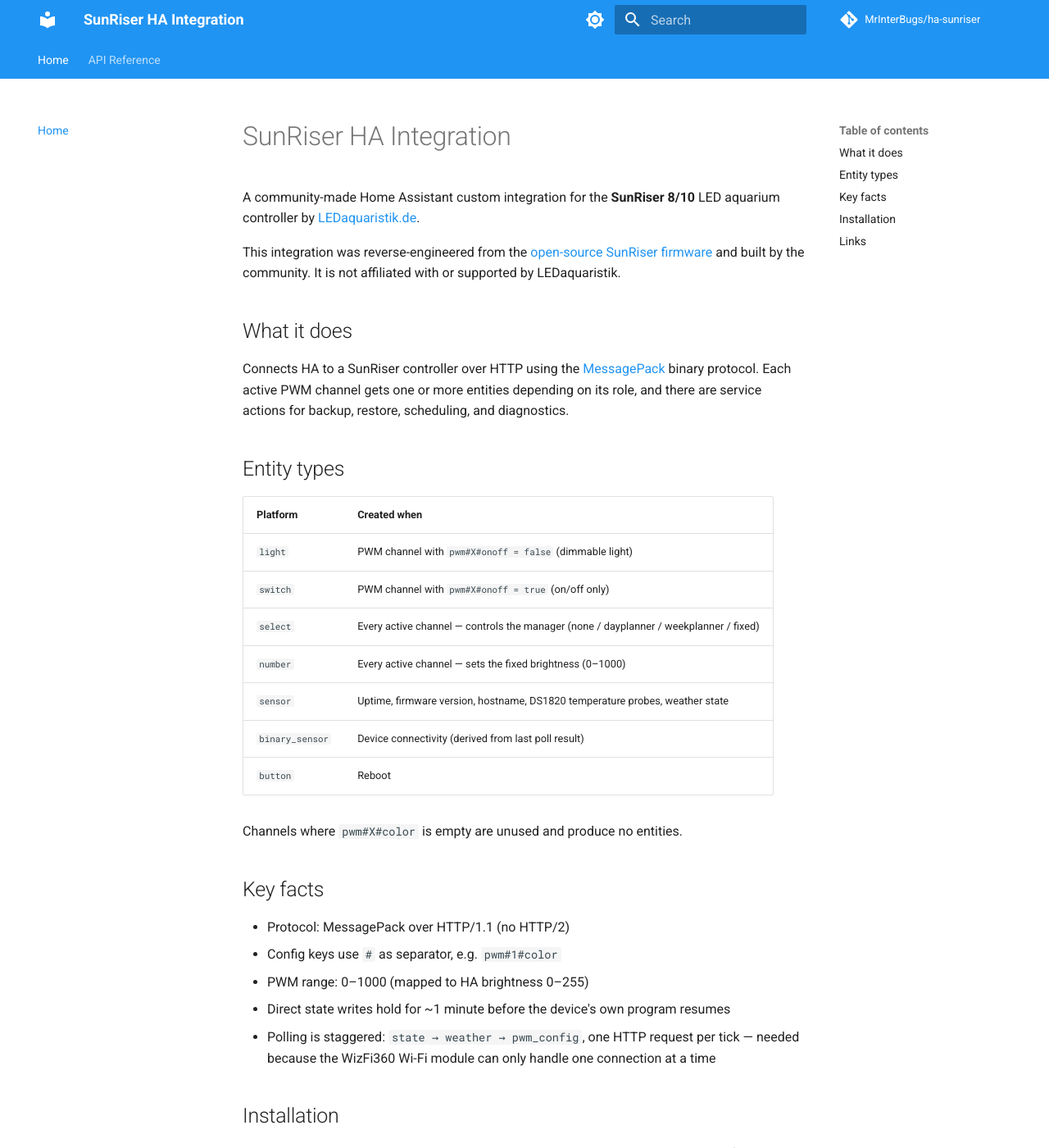
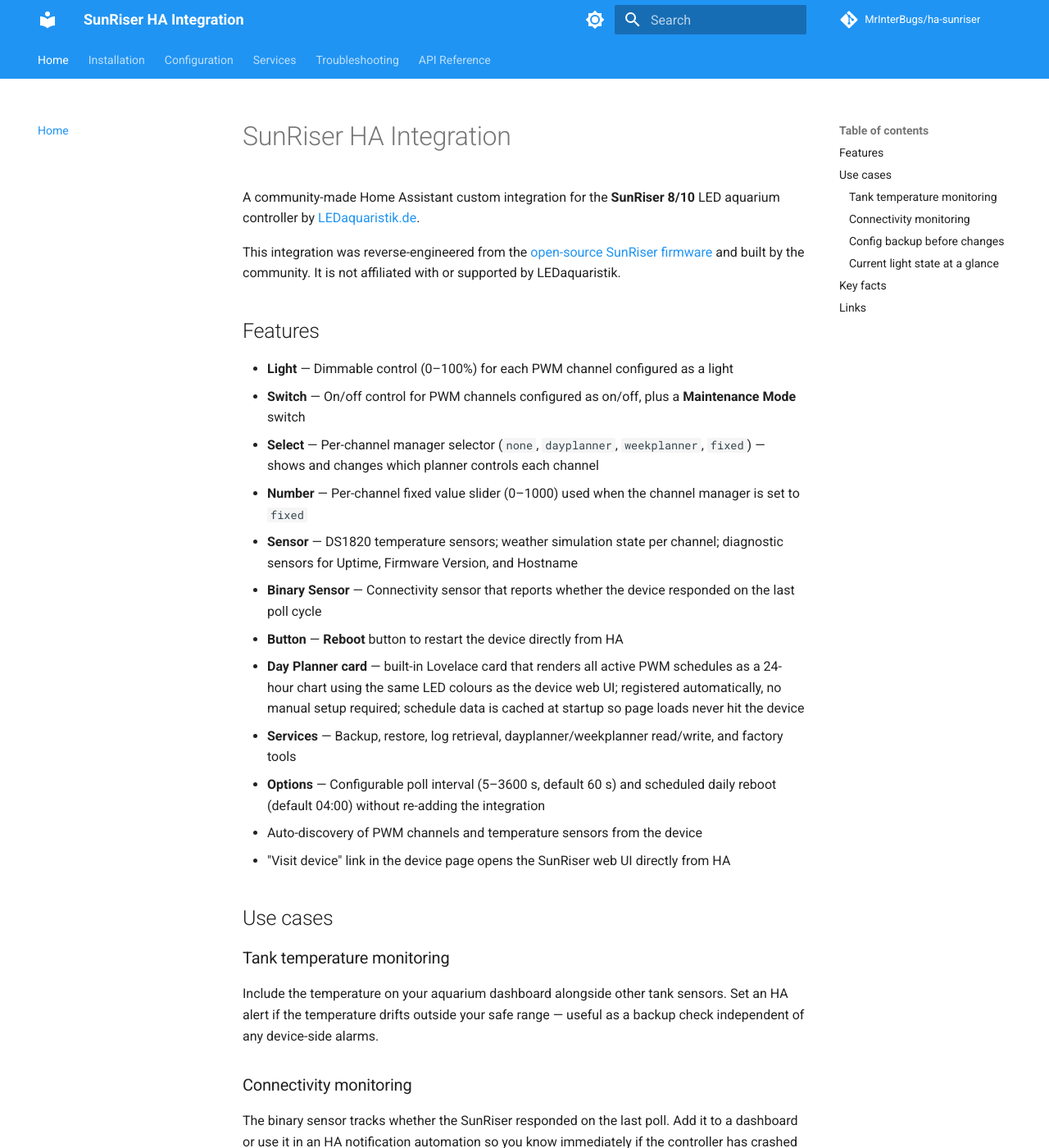
Before and after one commit to MrInterBugs/ha-sunriser, an MkDocs documentation site: the page built from docs/index.md, in a window 1280 px wide and 1400 px high. Shown: the whole window at 82% size. Built offline with MkDocs 1.6.1 and Material for MkDocs 9.7.7, drawn with Linux system fonts in a browser that asks for light colours; comment, search, counter and statistics services are not loaded; some of the changed text lies outside the part shown.

Commit message:
migrate README content to mkdocs site

```diff
--- /dev/null
+++ b/docs/configuration.md
@@ -0,0 +1,38 @@
+# Configuration
+
+## Initial setup parameters
+
+| Parameter | Description | Default |
+|-----------|-------------|---------|
+| Host | IP address or hostname of the SunRiser device | — |
+| Port | HTTP port the device listens on | `80` |
+
+## Options
+
+After setup, go to **Settings → Devices & Services → SunRiser → Configure** to adjust:
+
+| Option | Description | Range / Format | Default |
+|--------|-------------|----------------|---------|
+| Poll interval | How often HA fetches the device state | 5–3600 s | 60 s |
+| Scheduled daily reboot | Automatically reboot the controller once a day to prevent firmware instability | on / off | on |
+| Scheduled reboot time | Time of day to reboot (24-hour format) | HH:MM | 04:00 |
+
+Changing any option reloads the integration automatically — no restart required.
+
+## How polling works
+
+Polling is staggered: one HTTP request per tick, cycling through `state → weather → pwm_config`. This is required because the SunRiser's WizFi360 Wi-Fi module can only handle one connection at a time. PWM config is re-read every ~4 hours; new temperature sensors are picked up automatically on the next poll with no reload required.
+
+## Entity types
+
+| Platform | Created when |
+|---|---|
+| `light` | PWM channel with `pwm#X#onoff = false` (dimmable) |
+| `switch` | PWM channel with `pwm#X#onoff = true` (on/off only), plus Maintenance Mode |
+| `select` | Every active channel — controls the manager (`none` / `dayplanner` / `weekplanner` / `fixed`) |
+| `number` | Every active channel — sets the fixed brightness (0–1000) |
+| `sensor` | Uptime, firmware version, hostname, DS1820 temperature probes, weather state per channel |
+| `binary_sensor` | Device connectivity (derived from last poll result) |
+| `button` | Reboot |
+
+Channels where `pwm#X#color` is empty are unused and produce no entities. To activate a channel, log into the SunRiser web UI and assign a colour to it — the integration will pick it up automatically on the next poll.
--- a/docs/index.md
+++ b/docs/index.md
@@ -4,23 +4,38 @@
 
 This integration was reverse-engineered from the [open-source SunRiser firmware](https://github.com/LEDaquaristik/sunriser) and built by the community. It is not affiliated with or supported by LEDaquaristik.
 
-## What it does
+## Features
 
-Connects HA to a SunRiser controller over HTTP using the [MessagePack](https://msgpack.org/) binary protocol. Each active PWM channel gets one or more entities depending on its role, and there are service actions for backup, restore, scheduling, and diagnostics.
+- **Light** — Dimmable control (0–100%) for each PWM channel configured as a light
+- **Switch** — On/off control for PWM channels configured as on/off, plus a **Maintenance Mode** switch
+- **Select** — Per-channel manager selector (`none`, `dayplanner`, `weekplanner`, `fixed`) — shows and changes which planner controls each channel
+- **Number** — Per-channel fixed value slider (0–1000) used when the channel manager is set to `fixed`
+- **Sensor** — DS1820 temperature sensors; weather simulation state per channel; diagnostic sensors for Uptime, Firmware Version, and Hostname
+- **Binary Sensor** — Connectivity sensor that reports whether the device responded on the last poll cycle
+- **Button** — **Reboot** button to restart the device directly from HA
+- **Day Planner card** — built-in Lovelace card that renders all active PWM schedules as a 24-hour chart using the same LED colours as the device web UI; registered automatically, no manual setup required; schedule data is cached at startup so page loads never hit the device
+- **Services** — Backup, restore, log retrieval, dayplanner/weekplanner read/write, and factory tools
+- **Options** — Configurable poll interval (5–3600 s, default 60 s) and scheduled daily reboot (default 04:00) without re-adding the integration
+- Auto-discovery of PWM channels and temperature sensors from the device
+- "Visit device" link in the device page opens the SunRiser web UI directly from HA
 
-## Entity types
+## Use cases
 
-| Platform | Created when |
-|---|---|
-| `light` | PWM channel with `pwm#X#onoff = false` (dimmable light) |
-| `switch` | PWM channel with `pwm#X#onoff = true` (on/off only) |
-| `select` | Every active channel — controls the manager (none / dayplanner / weekplanner / fixed) |
-| `number` | Every active channel — sets the fixed brightness (0–1000) |
-| `sensor` | Uptime, firmware version, hostname, DS1820 temperature probes, weather state |
-| `binary_sensor` | Device connectivity (derived from last poll result) |
-| `button` | Reboot |
+### Tank temperature monitoring
 
-Channels where `pwm#X#color` is empty are unused and produce no entities.
+Include the temperature on your aquarium dashboard alongside other tank sensors. Set an HA alert if the temperature drifts outside your safe range — useful as a backup check independent of any device-side alarms.
+
+### Connectivity monitoring
+
+The binary sensor tracks whether the SunRiser responded on the last poll. Add it to a dashboard or use it in an HA notification automation so you know immediately if the controller has crashed or lost network — before your lighting program silently stops running.
+
+### Config backup before changes
+
+Before making changes to the device's schedule, call `sunriser.backup` from a HA script to snapshot the current config to your HA config directory. If something goes wrong, `sunriser.restore` sends the saved file back to the device.
+
+### Current light state at a glance
+
+The light and switch entities reflect the device's live PWM values, so you can see exactly what each channel is doing right now from your HA dashboard — whether the device is running a dayplanner, a weekplanner, or a manual override.
 
 ## Key facts
 
@@ -28,11 +43,7 @@
 - Config keys use `#` as separator, e.g. `pwm#1#color`
 - PWM range: 0–1000 (mapped to HA brightness 0–255)
 - Direct state writes hold for ~1 minute before the device's own program resumes
-- Polling is staggered: `state → weather → pwm_config`, one HTTP request per tick — needed because the WizFi360 Wi-Fi module can only handle one connection at a time
-
-## Installation
-
-Install via [HACS](https://hacs.xyz/) by adding this repository as a custom integration. See the [README](https://github.com/MrInterBugs/ha-sunriser#installation-via-hacs) for step-by-step instructions.
+- Polling is staggered: one HTTP request per tick — required because the WizFi360 Wi-Fi module can only handle one connection at a time
 
 ## Links
 
--- /dev/null
+++ b/docs/installation.md
@@ -0,0 +1,45 @@
+# Installation
+
+## Requirements
+
+- Home Assistant 2024.1.0 or newer
+- SunRiser 8 or 10 on your local network
+- [HACS](https://hacs.xyz/) installed
+
+## Install via HACS
+
+1. Open HACS in your Home Assistant sidebar
+2. Click the **three-dot menu** (top right) and select **Custom repositories**
+3. Paste `https://github.com/MrInterBugs/ha-sunriser` into the URL field
+4. Set category to **Integration** and click **Add**
+5. Search for **SunRiser** in HACS and click **Download**
+6. Restart Home Assistant
+
+## Set up the integration
+
+1. Go to **Settings → Devices & Services → Add Integration**
+2. Search for **SunRiser**
+3. Enter your device's IP address or hostname (default hostname: `sunriser`)
+4. Enter the port if you changed it from the default (default: `80`)
+5. Click **Submit**
+
+The integration will automatically detect all active PWM channels and temperature sensors on your device.
+
+!!! note
+    Entities can take up to two minutes to appear after first adding the device. This is intentional — the SunRiser's WizFi360 Wi-Fi module can only handle one connection at a time, and the integration staggers its startup requests to avoid crashing the controller.
+
+## Automatic discovery
+
+The integration can discover SunRiser devices automatically via DHCP. When a device with a hostname matching `sunriser*` joins your network, Home Assistant will prompt you to set it up. You can also initiate setup manually via **Settings → Devices & Services → Add Integration → SunRiser**.
+
+## Update the host or port
+
+If your device's IP address changes, go to **Settings → Devices & Services → SunRiser → three-dot menu → Reconfigure**. You can update the host and port without removing the integration — all automations and entity history are preserved.
+
+## Remove the integration
+
+1. Go to **Settings → Devices & Services**
+2. Find the **SunRiser** integration and click the three-dot menu
+3. Select **Delete**
+4. If installed via HACS, open HACS, find **SunRiser**, and click **Remove**
+5. Restart Home Assistant
--- /dev/null
+++ b/docs/troubleshooting.md
@@ -0,0 +1,32 @@
+# Troubleshooting
+
+## Known limitations
+
+!!! warning
+    Do not use the SunRiser web interface while this integration is running. The device has limited capacity for concurrent connections, and accessing the web UI at the same time as the integration polls the device can cause the controller to crash. Recovery requires either a manual power cycle or waiting for the device's watchdog (dead man's switch) to restart it automatically.
+
+## Cannot connect to the device
+
+**Symptom:** Integration setup fails or the connectivity binary sensor stays `Off`.
+
+Check that the SunRiser is on the same network as HA and is reachable. Open `http://<host>/` in a browser — you should see the device web UI. Ensure no firewall or VLAN is blocking port 80 between HA and the device.
+
+## No entities appear after setup
+
+**Symptom:** The device is found but no light, switch, number, or select entities are created.
+
+This is expected — entities can take up to two minutes to appear when first adding the device, because the integration staggers its startup requests to avoid overwhelming the SunRiser's single-connection Wi-Fi module.
+
+If entities still don't appear after a few minutes, check that each active PWM channel has a `color` field set in the device config. An empty `color` means the channel is physically unused and the integration will not create an entity for it. Log into the SunRiser web UI, assign a colour to each active channel, and reload the integration. Channels are picked up automatically on the next coordinator poll.
+
+## State values stop updating
+
+**Symptom:** Entity states are stale or show as unavailable.
+
+Check the poll interval under **Settings → Devices & Services → SunRiser → Configure** — a very long interval means infrequent updates. Confirm nothing is blocking HTTP between HA and the device. Avoid using the SunRiser web UI simultaneously with the integration (see [Known limitations](#known-limitations) above).
+
+## Light brightness reverts after ~60 seconds
+
+**Symptom:** Setting a light to a specific brightness from HA works, but then it changes back on its own.
+
+This is expected device behaviour. A direct PWM write from HA overrides the running program for approximately one minute, after which the device's own dayplanner or weekplanner schedule resumes. To keep manual control permanently, use the **Manager** select entity for that channel and set it to `none`.
--- a/mkdocs.yml
+++ b/mkdocs.yml
@@ -46,6 +46,10 @@
 
 nav:
   - Home: index.md
+  - Installation: installation.md
+  - Configuration: configuration.md
+  - Services: services.md
+  - Troubleshooting: troubleshooting.md
   - API Reference:
     - Overview: api/index.md
     - Coordinator: api/coordinator.md
```
Also changed, not shown: README.md (+11 -170 lines), docs/services.md (added, +72 -0 lines).
